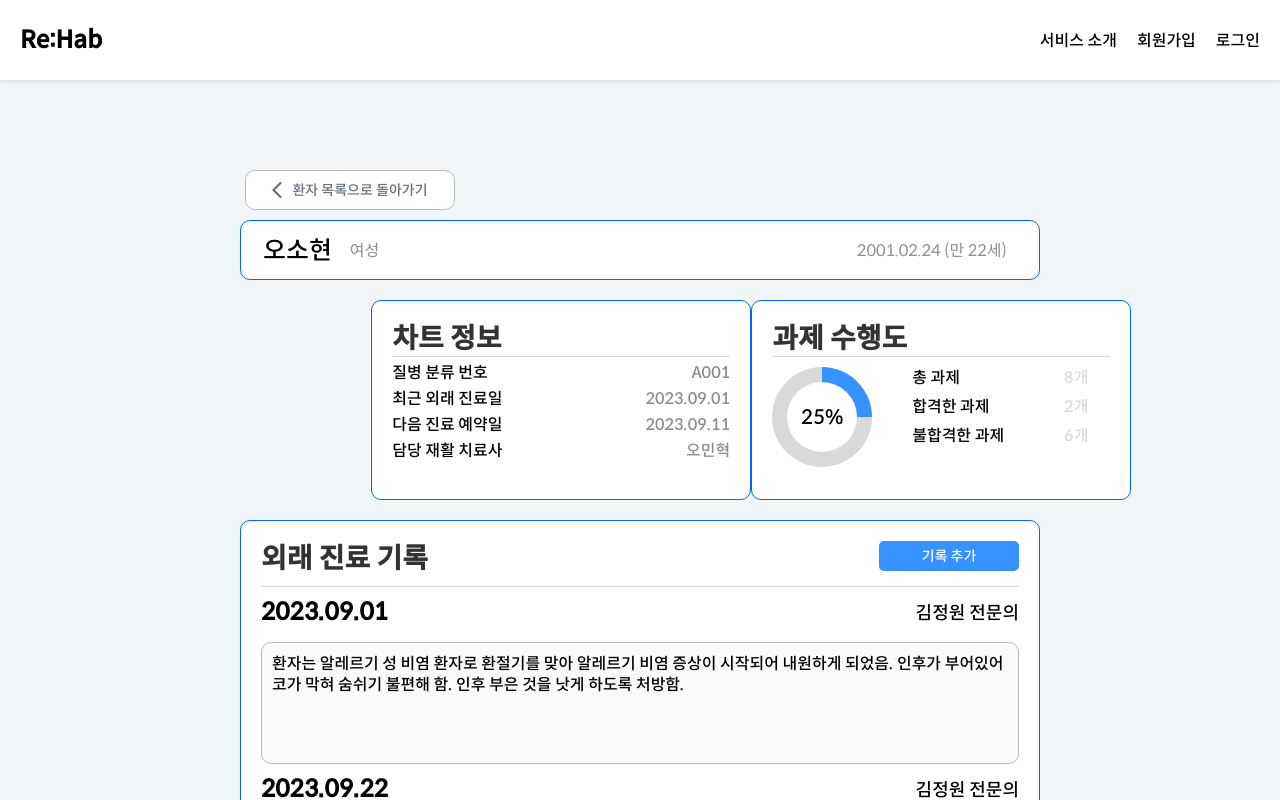
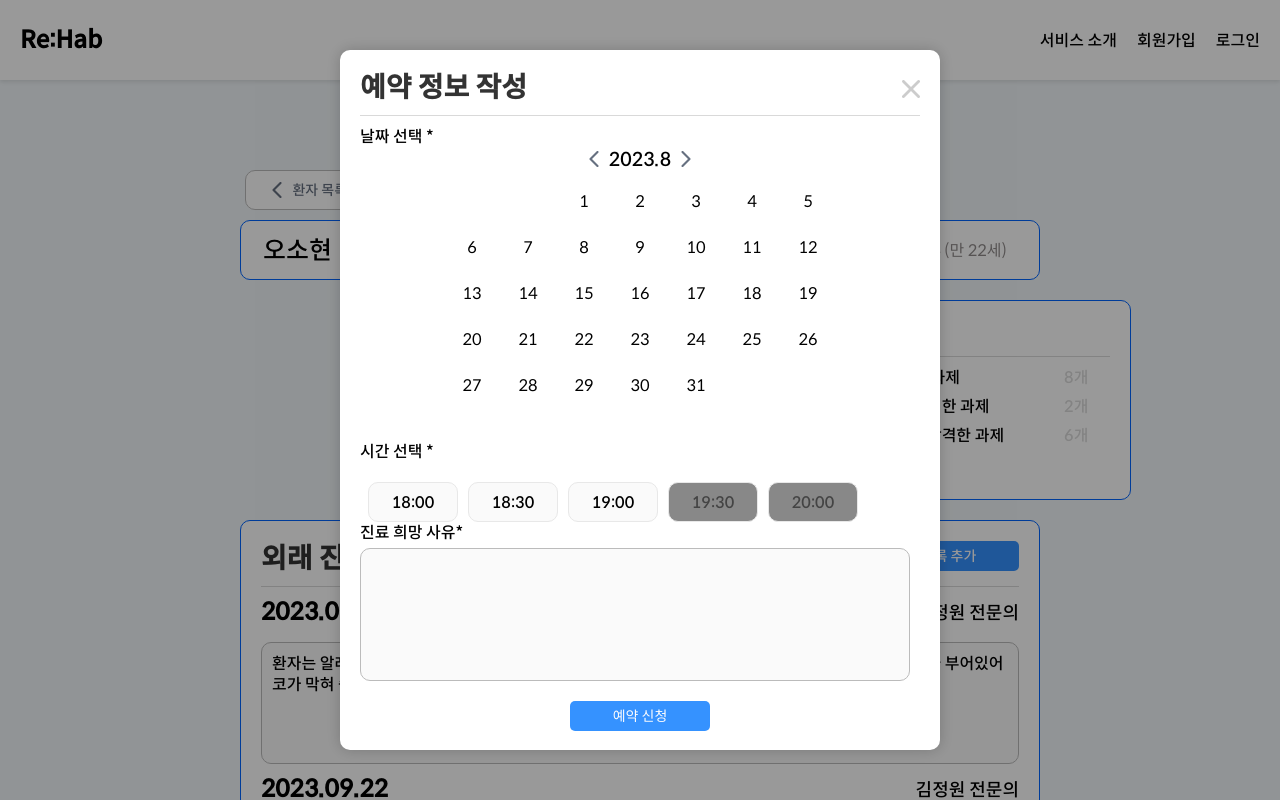
Before and after one commit to sync-without-async/Rehab-FrontEnd, a React (Vite) app: page /doctordetail in a window 1280 px wide. Both pictures are taken after a click on the button "기록 추가". Shown: the top 800 px of the page. Built offline with nearby package versions, Linux system fonts and the light colour scheme.

Commit message:
Feat: 환자 상세 페이지에 기록 추가 모달 연결 구현

```diff
--- /dev/null
+++ b/src/components/DoctorDashBoard/DoctorChartWrite.jsx
@@ -0,0 +1,145 @@
+import styled from 'styled-components';
+import PropTypes from 'prop-types';
+import XButton from '../../assets/icons/iconx.png';
+import Calendar from '../Calender/Calender.jsx';
+import { useState } from 'react';
+import InputTextLong from '../Input/InputTextLong';
+
+const Overlay = styled.div`
+  position: fixed;
+  top: 0;
+  left: 0;
+  width: 100vw;
+  height: 100vh;
+  background-color: rgba(0, 0, 0, 0.4);
+  display: flex;
+  justify-content: center;
+  align-items: center;
+`;
+
+const ModalContainer = styled.div`
+  width: 600px;
+  height: 700px;
+  background-color: #FFFFFF;
+  border-radius: 10px;
+  padding: 20px;
+  box-shadow: 0 0 15px rgba(0, 0, 0, 0.2);
+  position: relative;
+`;
+
+const Title = styled.h1`
+  font-size: 28px;
+  font-weight: bold;
+  color: #333;
+  display: inline-block;
+`;
+
+const CloseIcon = styled.img`
+  position: absolute;
+  right: 20px;
+  top: 20px;
+  cursor: pointer;
+  margin-top:10px;
+`;
+
+const Divider = styled.hr`
+  width: 100%;
+  height: 1px;
+  background-color: #d9d9d9;
+  border: none;
+  margin-top: 10px;
+  margin-bottom: 20px;
+`;
+
+const DateText = styled.p`
+  font-size: 16px;
+  margin-top: -10px;
+`;
+
+const TimeButton = styled.button`
+  width: 90px;
+  height: 40px;
+  border-radius: 10px;
+  border: ${({ status }) => (status === 'selected' ? '1px solid #0064FF' : '1px solid #E8E8E8')};
+  background-color: ${({ status }) => (status === 'available' ? '#FAFAFA' : status === 'selected' ? '#F3F1FF' : '#888888')};
+  color: ${({ status }) => (status === 'closed' ? '#444444' : '#000000')};
+  cursor: ${({ status }) => (status === 'closed' ? 'not-allowed' : 'pointer')};
+  margin-right: 5px;
+
+  &:last-child {
+    margin-right: 0;
+  }
+`;
+
+const TimeButtonContainer = styled.div`
+  display: flex;
+  margin-top: 20px;
+  margin-left:8px;
+  gap:5px;
+`;
+
+const Button = styled.button`
+  width: 140px;
+  height: 30px;
+  background-color: #3592FF;
+  font-weight: 300;
+  color: #FEFDFD;
+  font-size: 14px;
+  border: none;
+  border-radius: 5px;
+  cursor: pointer;
+  margin-top:20px;
+  display: block;
+  margin-left: auto;
+  margin-right: auto;
+`;
+
+
+export const DoctorChartWrite = ({ onClose }) => {
+  const [selectedTime, setSelectedTime] = useState(null);
+
+  const times = [
+    { label: "18:00", status: "available" },
+    { label: "18:30", status: "available" },
+    { label: "19:00", status: "available" },
+    { label: "19:30", status: "closed" },
+    { label: "20:00", status: "closed" },
+  ];
+
+  const handleTimeSelect = (time) => {
+    setSelectedTime(time);
+  };
+
+  return (
+    <Overlay onClick={onClose}>
+      <ModalContainer onClick={(e) => e.stopPropagation()}>
+        <Title>예약 정보 작성</Title>
+        <CloseIcon src={XButton} alt="Close" onClick={onClose} />
+        <Divider />
+        <DateText>날짜 선택 *</DateText>
+        <Calendar />
+        <DateText>시간 선택 *</DateText>
+        <TimeButtonContainer>
+          {times.map(time => (
+            <TimeButton
+              key={time.label}
+              status={time.label === selectedTime ? 'selected' : time.status}
+              onClick={() => time.status === 'available' && handleTimeSelect(time.label)}
+              disabled={time.status === 'closed'}
+            >
+              {time.label}
+            </TimeButton>
+          ))}
+        </TimeButtonContainer>
+        <InputTextLong label="진료 희망 사유*" />
+        <Button>예약 신청</Button>
+      </ModalContainer>
+    </Overlay>
+  );
+}
+
+DoctorChartWrite.propTypes = {
+  onClose: PropTypes.func.isRequired,
+};
+
+export default DoctorChartWrite;
--- a/src/components/DoctorDashBoard/DoctorFaceRecord.jsx
+++ b/src/components/DoctorDashBoard/DoctorFaceRecord.jsx
@@ -1,5 +1,7 @@
 import styled from "styled-components";
 import { getFaceRecords } from "../../librarys/login-api";
+import DoctorChartWrite from "./DoctorChartWrite";
+import { useState } from 'react';
 
 const Container = styled.div`
   width: 800px;
@@ -79,14 +81,23 @@ const DoctorInfo = styled.span`
 
 
 const DoctorFaceRecord = () => {
+  const [isModalOpen, setIsModalOpen] = useState(false);
   const userId = "HL0001";
   const records = getFaceRecords(userId);
+
+  const handleModalOpen = () => {
+    setIsModalOpen(true);
+  };
+
+  const handleModalClose = () => {
+    setIsModalOpen(false);
+  };
 
   return (
     <Container>
       <Title>외래 진료 기록</Title>
       <ButtonGroup>
-        <Button>기록 추가</Button>
+      <Button onClick={handleModalOpen}>기록 추가</Button>
       </ButtonGroup>
       <Divider />
       {records && records.map(record => (
@@ -98,6 +109,7 @@ const DoctorFaceRecord = () => {
           </RecordBox>
         </>
       ))}
+      {isModalOpen && <DoctorChartWrite onClose={handleModalClose} />}
     </Container>
   );
 };
```
